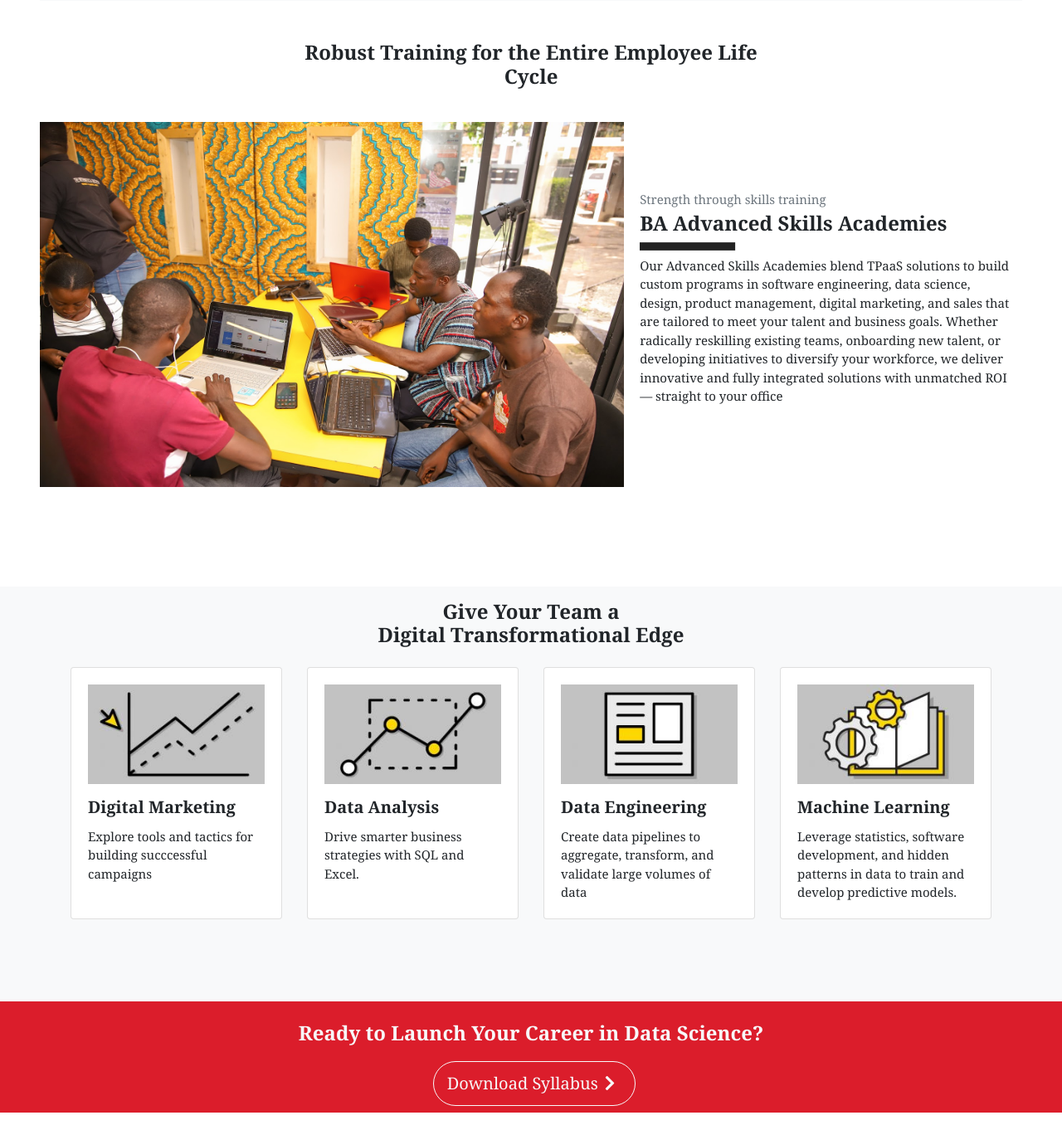
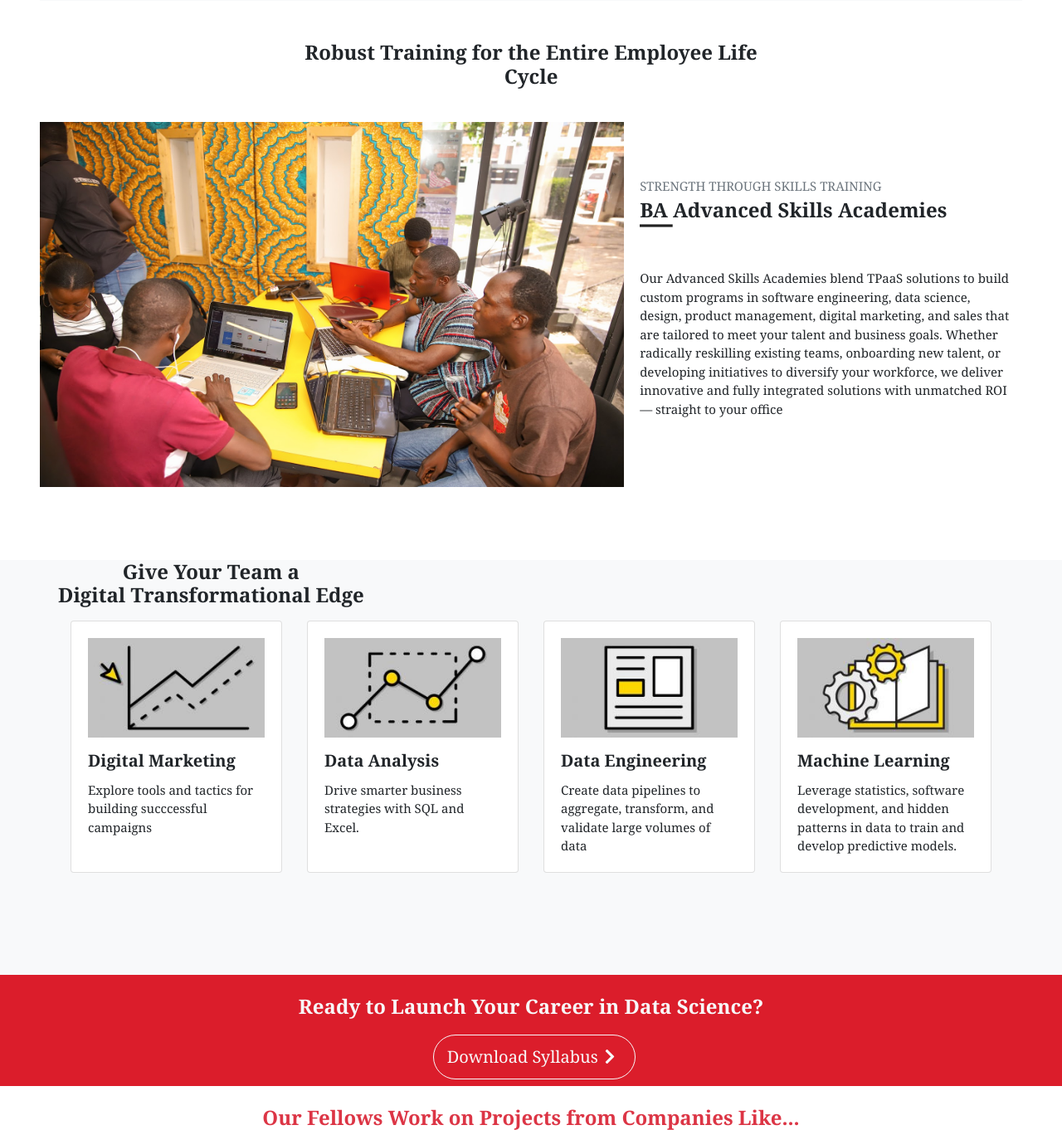
Before and after one commit to BlossomAcademy/blossomac, a Django app: page /fasttrack/ in a window 1280 px wide. Shown: the part 1520-2882 px from the top of the page at 83% size. Run offline with Django 3.2, Linux system fonts and the light colour scheme; some libraries are stand-ins or nearby versions.

Commit message:
added margins to transformational section and dash section

```diff
--- a/datascience/templates/join.html
+++ b/datascience/templates/join.html
@@ -115,9 +115,9 @@
               </div>
               <div class="col-sm-5 col-12 d-flex align-items-center">
                   <div class="container">
-                      <p class="text-muted mb-1"> Strength through skills training </p>
+                      <p class="text-muted mb-1"> STRENGTH THROUGH SKILLS TRAINING </p>
                       <h3 class="font-weight-bold mb-0"> BA Advanced Skills Academies  </h3>
-                      <img src='{% static "images/small_dash.png" %}' class="img-fluid rounded-0 border-0" alt="Responsive image" style="max-height:3vh; width:auto;">
+                      <img src='{% static "images/small_dash.png" %}' class="img-fluid rounded-0 border-0 mb-5" alt="Responsive image" style="max-height:3vh; width:5vh;">
                       <p class="" style="">  Our Advanced Skills Academies blend TPaaS solutions to build custom programs in software engineering, data science, design, product management, digital marketing, and sales that are tailored to meet your talent and business goals.
                           Whether radically reskilling existing teams, onboarding new talent, or developing initiatives to diversify your workforce, we deliver innovative and fully integrated solutions with unmatched ROI — straight to your office</p>
                   </div>
@@ -130,7 +130,9 @@
 
     <div class="bg-light" style="min-height: 500px;">
       <div class="container">
-          <h3 class="text-center font-weight-bold p-3 mt-5 mb-2">  Give Your Team a <br> Digital Transformational Edge </h3>
+          <div class="row mt-3 mb-2">
+            <h3 class="text-center font-weight-bold">  Give Your Team a <br> Digital Transformational Edge </h3>
+          </div>
           <div class="card-deck">
               <div class="card">
                   <div class="card-body">
```
